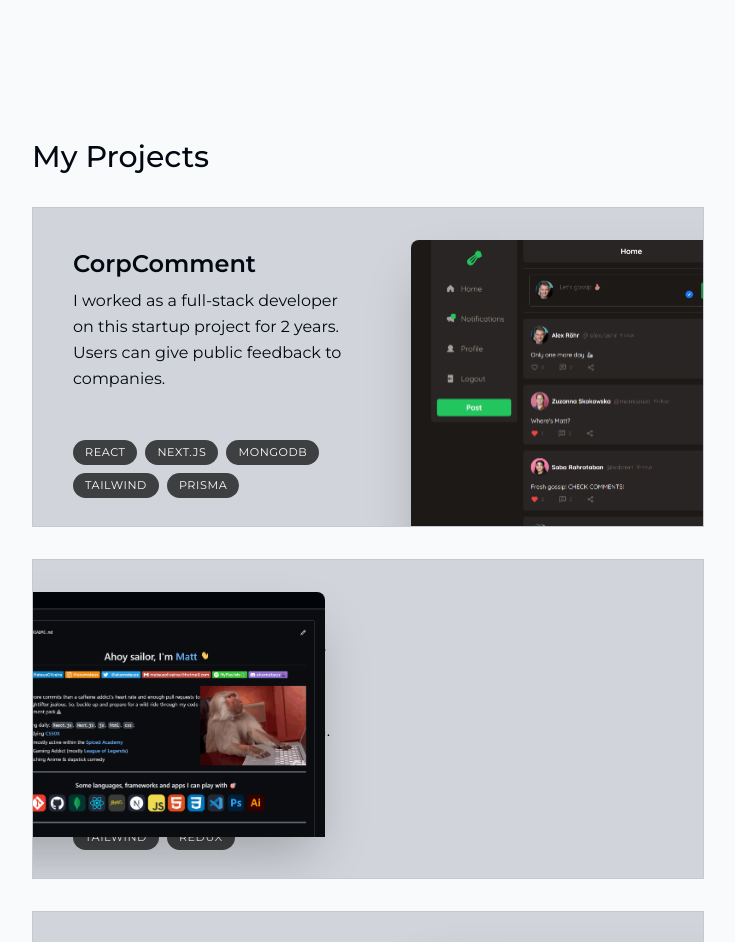
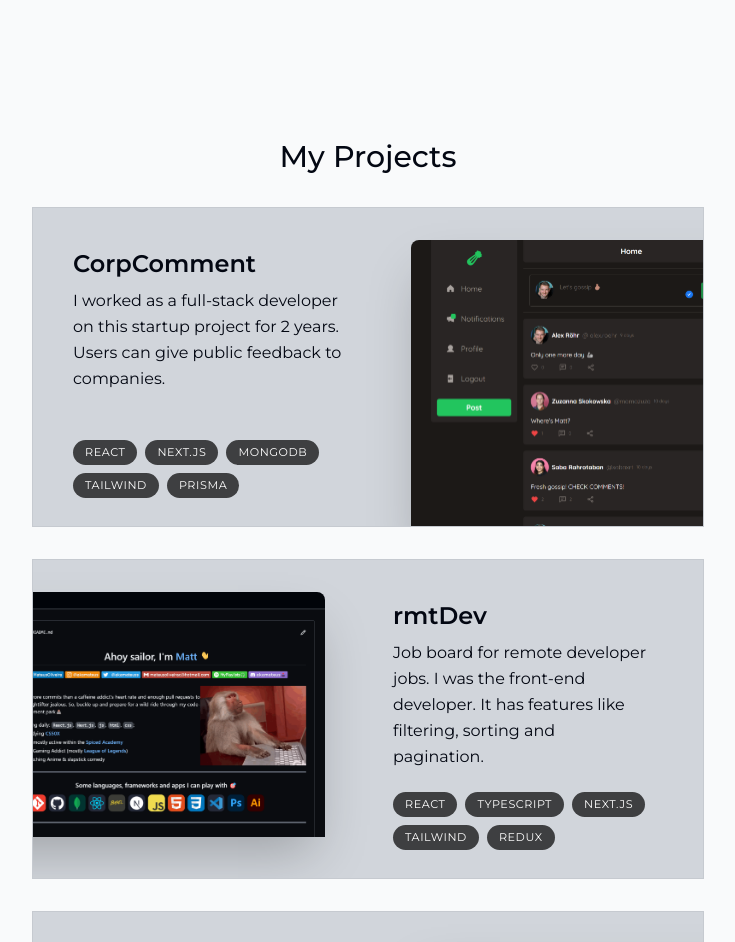
Before and after one commit to akamateus/portfolio, a Next.js app: page / in a window 1280 px wide. Shown: the part 1260-2202 px from the top of the page, without its empty margins (272-1007 px from the left). Built offline with nearby package versions, Linux system fonts and the light colour scheme.

Commit message:
styled even

```diff
--- a/components/projects.tsx
+++ b/components/projects.tsx
@@ -22,8 +22,8 @@
 
 function Project({ title, description, tags, imageUrl }: ProjectProps) {
   return (
-    <section className="group bg-gray-300 max-w-[42rem] border border-black/5 overflow-hidden sm:pr-8 relative sm:h-[20rem] mb-3 sm:mb-8 last:mb-0">
-      <div className="pt-4 pb-7 px-5 sm:pl-10 sm:pr-2 sm:pt-10 sm:max-w-[50%] flex flex-col h-full">
+    <section className="group bg-gray-300 max-w-[42rem] border border-black/5 overflow-hidden sm:pr-8 relative sm:h-[20rem] mb-3 sm:mb-8 last:mb-0 even:pl-8">
+      <div className="pt-4 pb-7 px-5 sm:pl-10 sm:pr-2 sm:pt-10 sm:max-w-[50%] flex flex-col h-full group-even:ml-[18rem]">
         <h3 className="text-2xl font-semibold"> {title}</h3>
         <p className="mt-2 leading-relaxed text-grey-700">{description}</p>
         <ul className="flex flex-wrap mt-4 gap-2 sm:mt-auto">
--- a/components/section-heading.tsx
+++ b/components/section-heading.tsx
@@ -5,5 +5,9 @@
 };
 
 export default function SectionHeading({ children }: SectionHeadingProps) {
-  return <h2 className="text-3xl font-medium capitalize mb-8">{children}</h2>;
+  return (
+    <h2 className="text-3xl font-medium capitalize mb-8 text-center">
+      {children}
+    </h2>
+  );
 }
```
